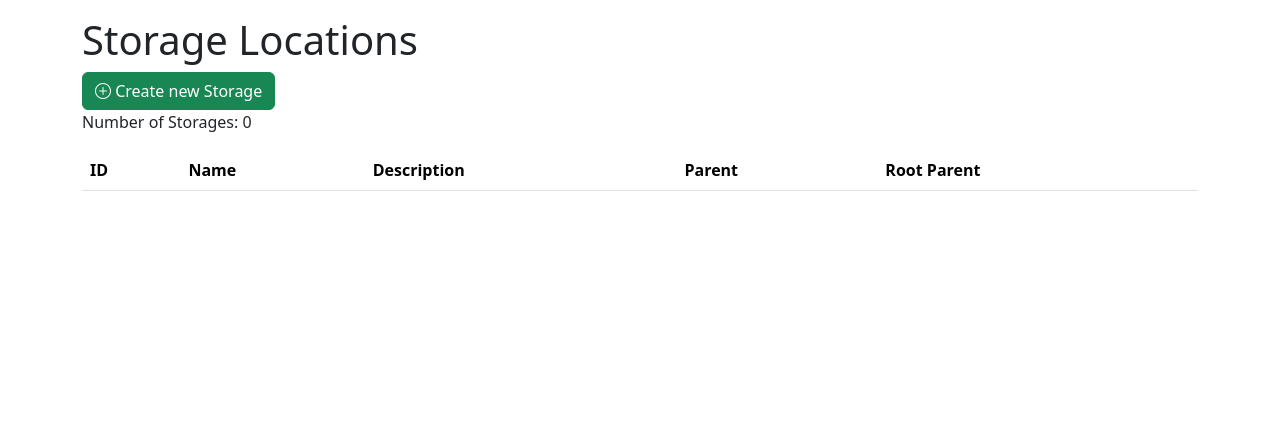
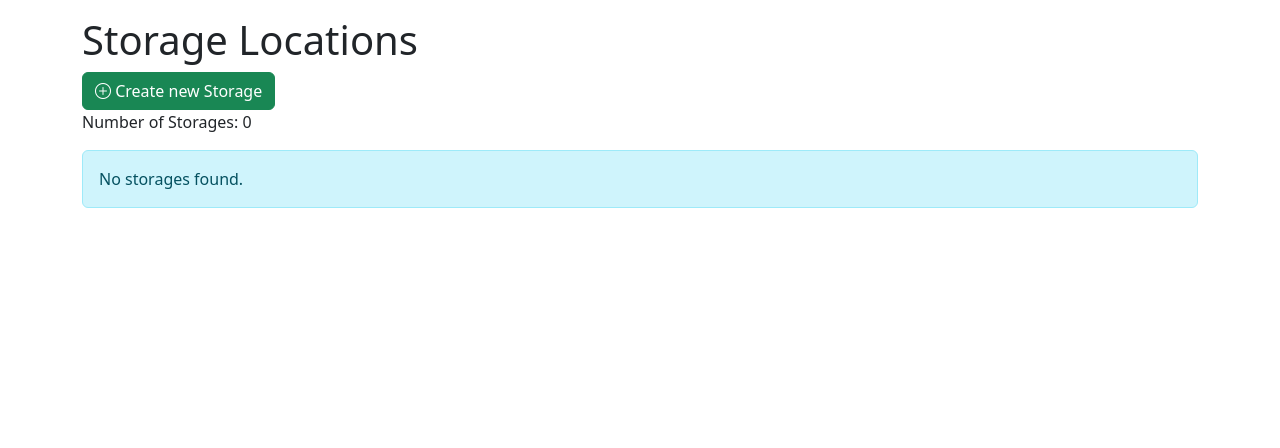
Before and after one commit to donnerbaer/smart-storage, a Flask app: page /storages/create in a window 1280 px wide. Shown: the part 120-568 px from the top of the page. Run offline with Flask 3, Linux system fonts and the light colour scheme; a user stored in the database is signed in; tables that the repository leaves empty hold one stand-in row (values such as "Sample post"); lists and menus that the app fills with data are empty; some libraries are stand-ins or nearby versions.

Commit message:
Update site.storages.html
+ message if no storage exists

```diff
--- a/app/templates/site.storages.html
+++ b/app/templates/site.storages.html
@@ -42,6 +42,7 @@
 
 <p>{{ _('Number of Storages') }}: {{storages|length}}</p>
 
+{% if storages|length > 0%}
 <table class="table table-striped table-hover">
     <thead>
         <tr>
@@ -73,4 +74,10 @@
         {% endfor %}
     </tbody>
 </table>
+{% else %}
+<div class="alert alert-info" role="alert">
+{{ _("No storages found.") }}
+</div>
+{% endif %}
+
 {% endblock %}
```
